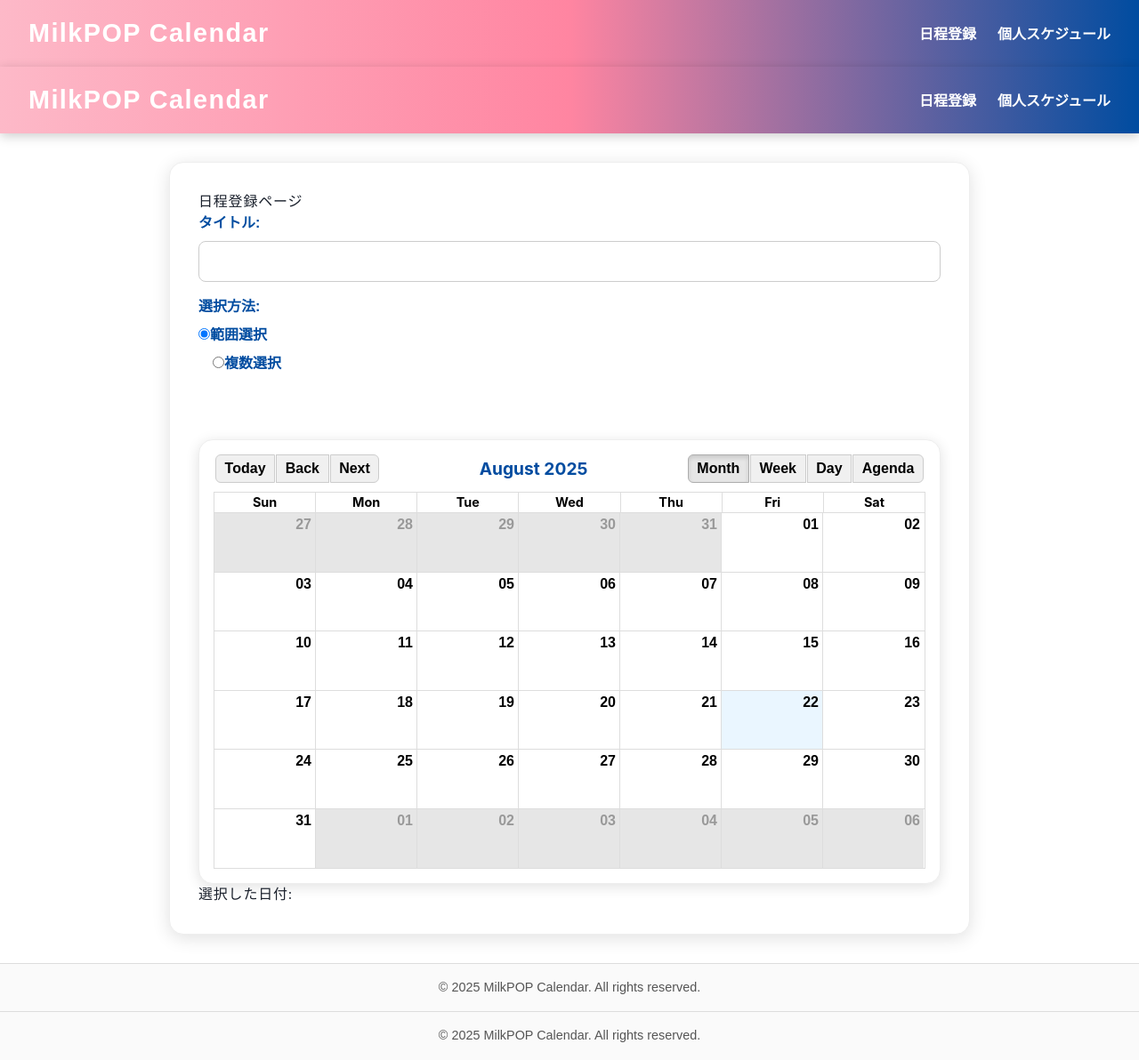
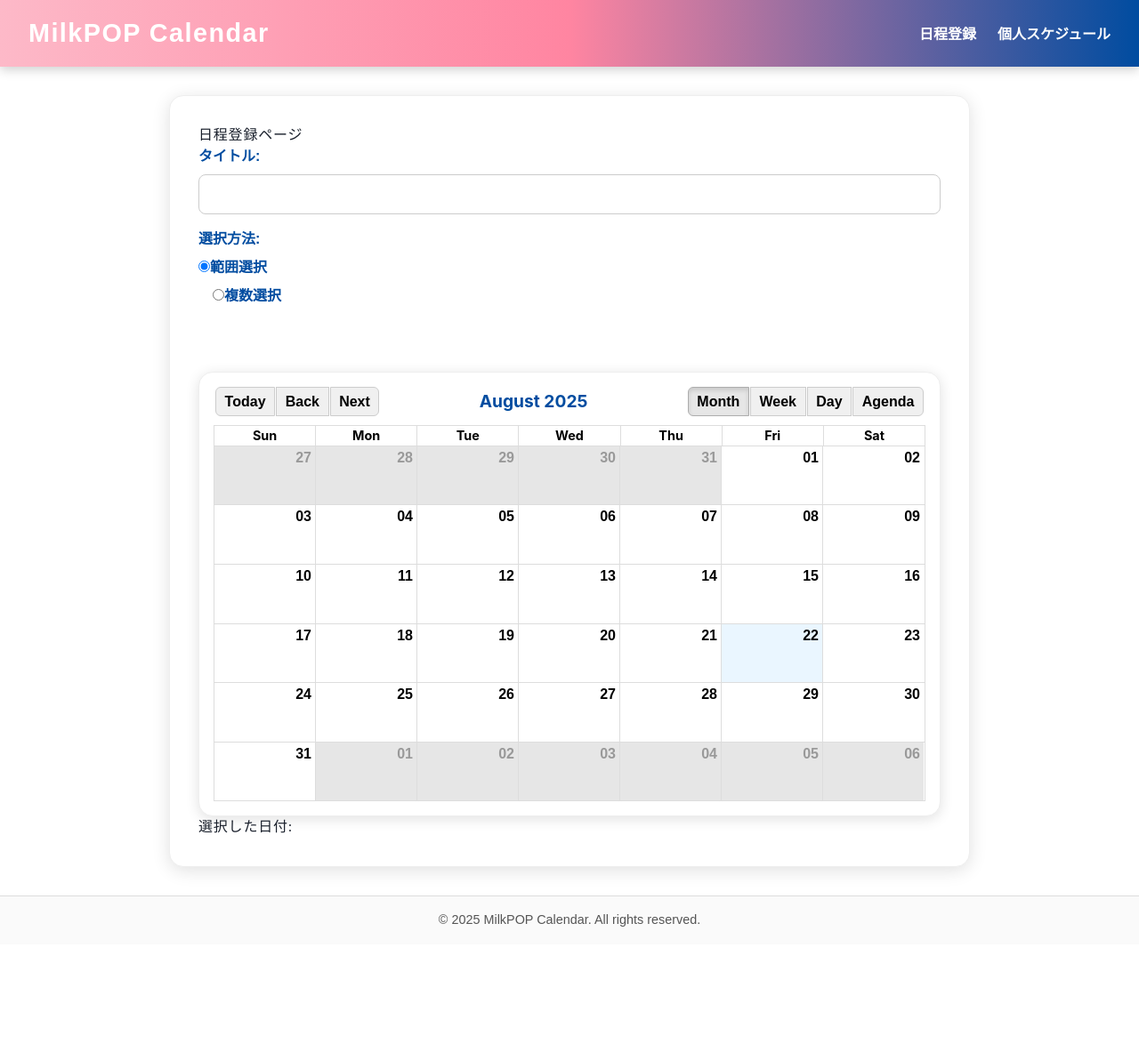
Before and after one commit to kuzyoumike0/milkpop-calendarapp, a React app in the folder frontend/: page /share in a window 1280 px wide. Shown: the whole page at 89% size. After the commit the page ends 1062 px from the top, so only its background shows below. Built offline with nearby package versions, Linux system fonts and the light colour scheme; a web font is replaced by a local one.

Commit message:
Update RegisterPage.jsx

```diff
--- a/frontend/src/components/RegisterPage.jsx
+++ b/frontend/src/components/RegisterPage.jsx
@@ -4,8 +4,6 @@ import { Calendar, momentLocalizer } from "react-big-calendar";
 import moment from "moment";
 import "react-big-calendar/lib/css/react-big-calendar.css";
 import "../index.css";
-import Header from "./Header";
-import Footer from "./Footer";
 
 const localizer = momentLocalizer(moment);
 
@@ -73,9 +71,6 @@ const RegisterPage = () => {
   };
 
   return (
-    <div className="page-container">
-      <Header />
-
     <main className="page-card">
       <h2 className="page-title">日程登録ページ</h2>
 
@@ -148,9 +143,6 @@ const RegisterPage = () => {
         </div>
       )}
     </main>
-
-      <Footer />
-    </div>
   );
 };
 
```
Lines whose indentation alone changed are shown as unchanged.
